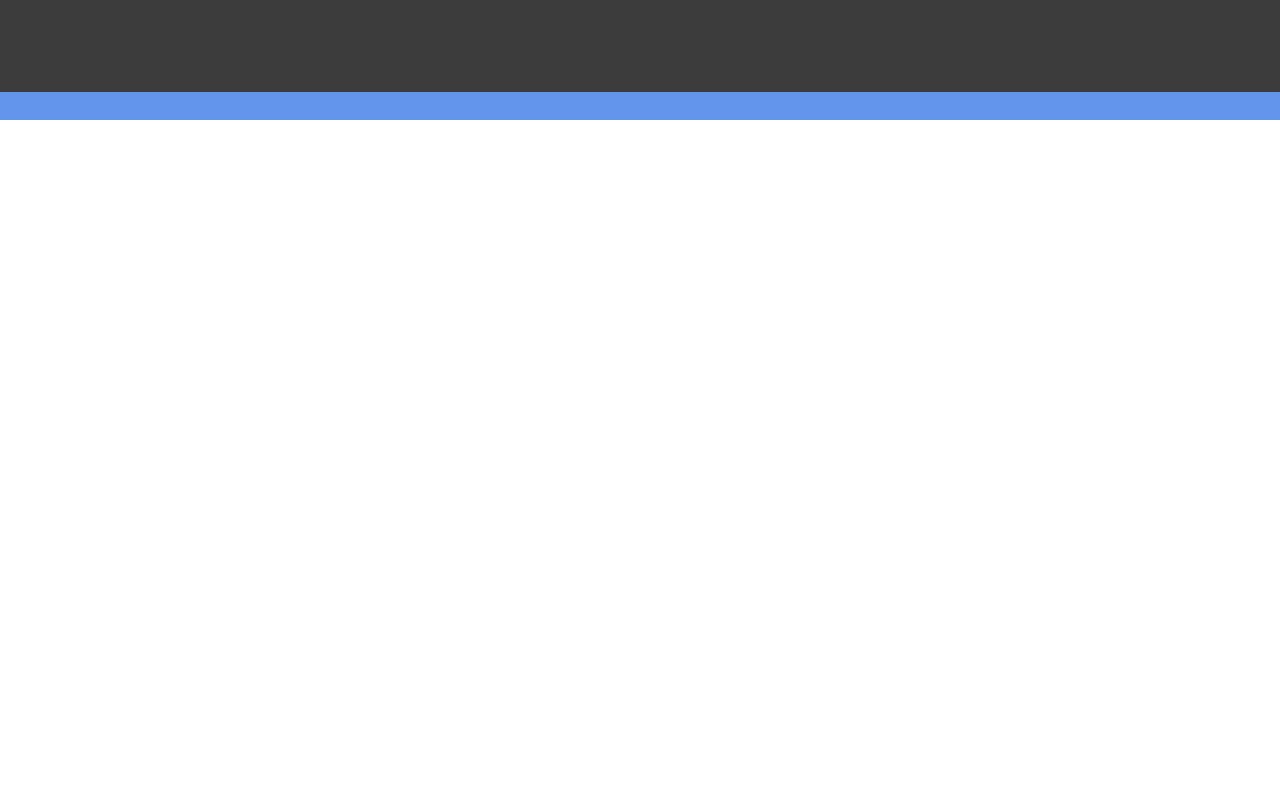
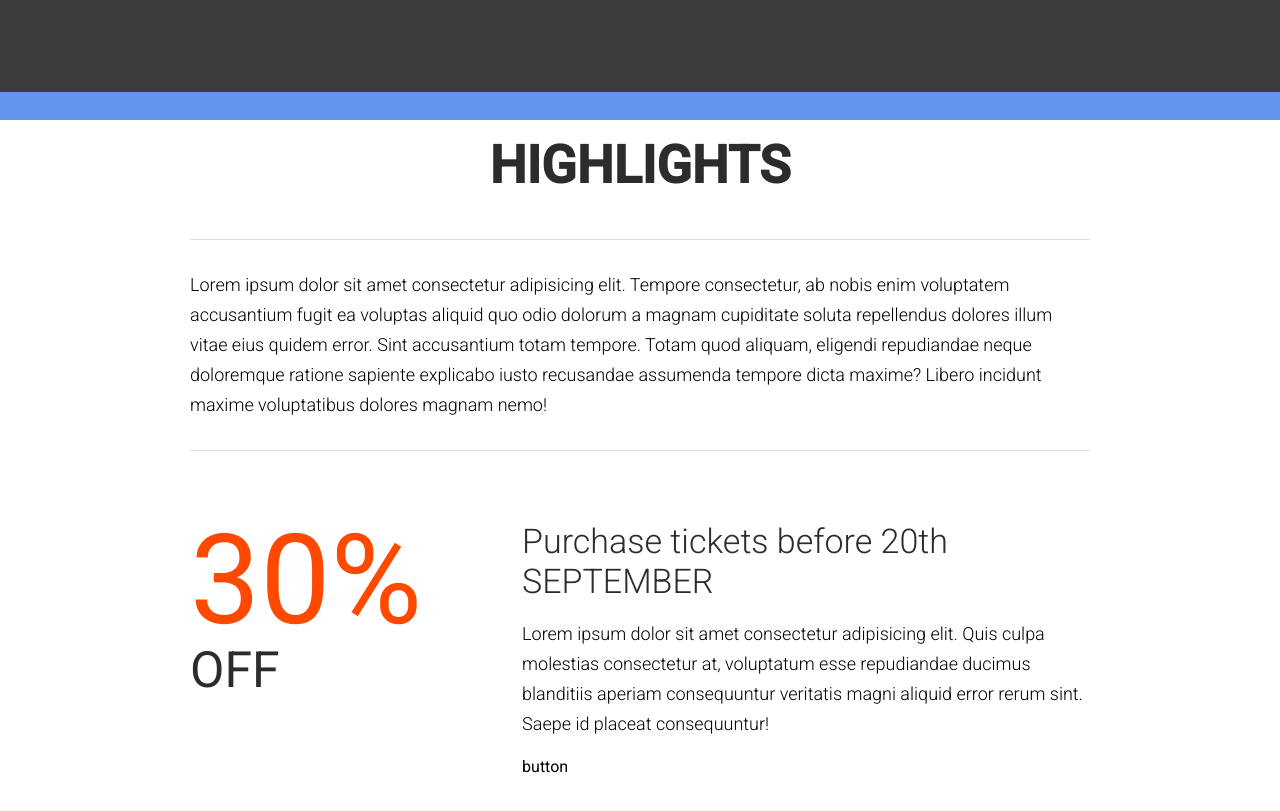
Before and after one commit to Midstackdev/react-concert, a React (Create React App) app: page / in a window 1280 px wide. Shown: the part 1380-2191 px from the top of the page. Before the commit the page ends 1500 px from the top, so only its background shows below. Built offline with nearby package versions, Linux system fonts and the light colour scheme.

Commit message:
Highlights with discount

```diff
--- a/src/App.js
+++ b/src/App.js
@@ -4,6 +4,7 @@ import './resources/styles.css'
 import Header from './components/layouts/Header'
 import Featured from './components/featured'
 import VenueInfo from './components/venueInfo'
+import Highlights from './components/highlights'
 
 
 class App extends Component {
@@ -13,6 +14,7 @@ class App extends Component {
         <Header/>
         <Featured />
         <VenueInfo />
+        <Highlights />
       </div>
     );
   }
--- /dev/null
+++ b/src/components/highlights/Description.js
@@ -0,0 +1,17 @@
+import React from 'react'
+import Fade from 'react-reveal/Fade'
+
+const Description = () => {
+  return (
+    <Fade>
+      <div className="center_wrapper">
+        <h2>Highlights</h2>
+        <div className="highlight_description">
+          Lorem ipsum dolor sit amet consectetur adipisicing elit. Tempore consectetur, ab nobis enim voluptatem accusantium fugit ea voluptas aliquid quo odio dolorum a magnam cupiditate soluta repellendus dolores illum vitae eius quidem error. Sint accusantium totam tempore. Totam quod aliquam, eligendi repudiandae neque doloremque ratione sapiente explicabo iusto recusandae assumenda tempore dicta maxime? Libero incidunt maxime voluptatibus dolores magnam nemo!
+        </div>
+      </div>
+    </Fade>
+  )
+}
+
+export default Description
--- /dev/null
+++ b/src/components/highlights/Discount.js
@@ -0,0 +1,55 @@
+import React, { Component } from 'react'
+import Fade from 'react-reveal/Fade'
+import Slide from 'react-reveal/Slide'
+
+class Discount extends Component {
+  state = {
+    discountStart:0,
+    discountEnd:30,
+  }
+
+  percentage = () => {
+    if(this.state.discountStart < this.state.discountEnd) {
+      this.setState({
+        discountStart: this.state.discountStart + 1
+      })
+    }
+  }
+
+  componentDidUpdate() {
+    setTimeout(() => {
+      this.percentage()
+    }, 30);
+  }
+
+  render() {
+    return (
+      <div className="center_wrapper">
+        <div className="discount_wrapper">
+
+          <Fade
+            onReveal={()=> this.percentage()}
+          >
+            <div className="discount_porcentage">
+              <span>{this.state.discountStart}%</span>
+              <span>OFF</span>
+            </div>
+          </Fade>
+
+          <Slide right>
+            <div className="discount_description">
+              <h3>Purchase tickets before 20th SEPTEMBER</h3>
+              <p className="">Lorem ipsum dolor sit amet consectetur adipisicing elit. Quis culpa molestias consectetur at, voluptatum esse repudiandae ducimus blanditiis aperiam consequuntur veritatis magni aliquid error rerum sint. Saepe id placeat consequuntur!</p>
+              <div className="">
+                button
+              </div>
+            </div>
+          </Slide>
+
+        </div>
+      </div>
+    )
+  }
+}
+
+export default Discount
--- /dev/null
+++ b/src/components/highlights/index.js
@@ -0,0 +1,14 @@
+import React from 'react'
+import Description from './Description'
+import Discount from './Discount'
+
+const Highlights = () => {
+  return (
+    <div className="highlight_wrapper">
+      <Description />
+      <Discount />
+    </div>
+  )
+}
+
+export default Highlights
```
